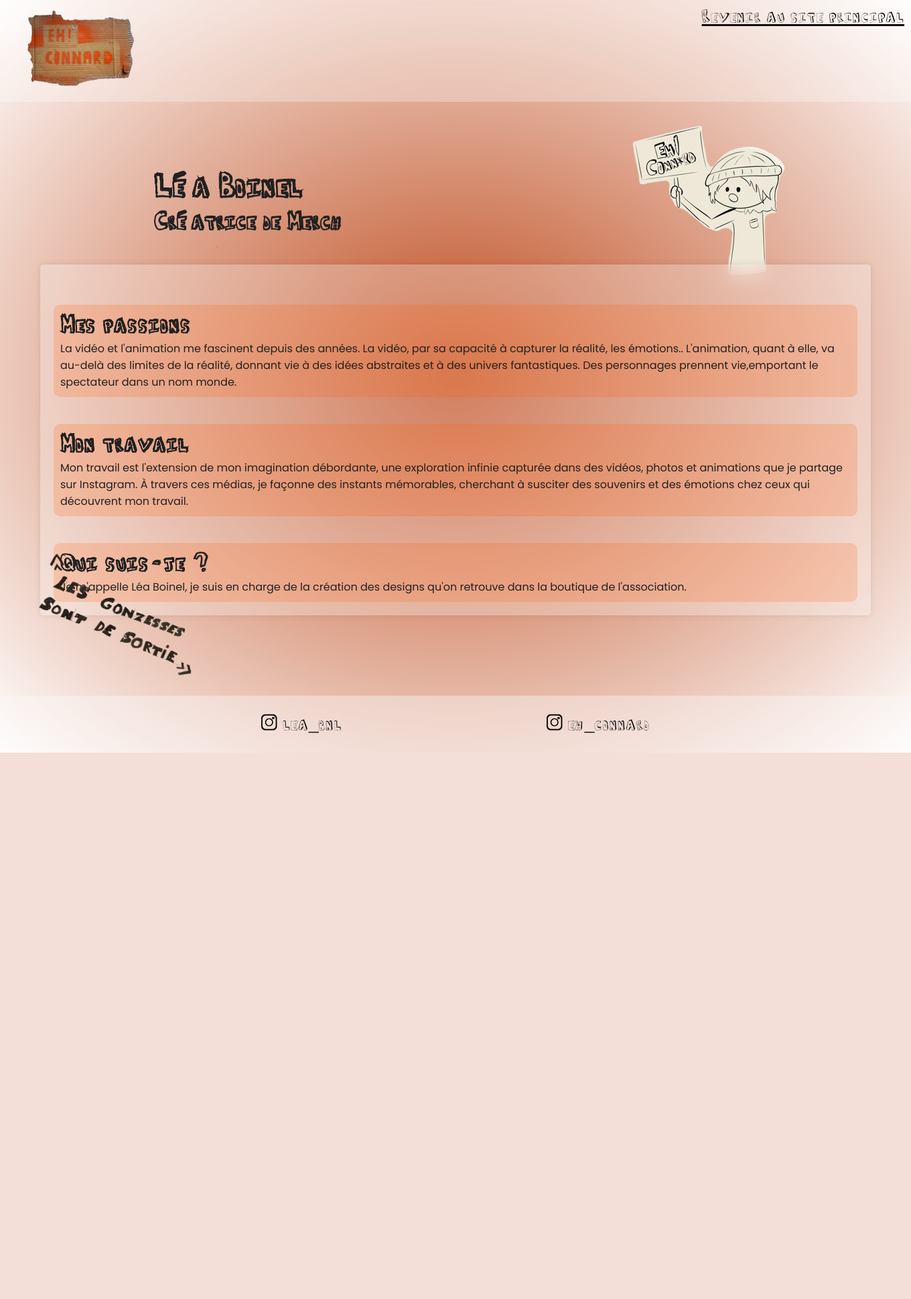
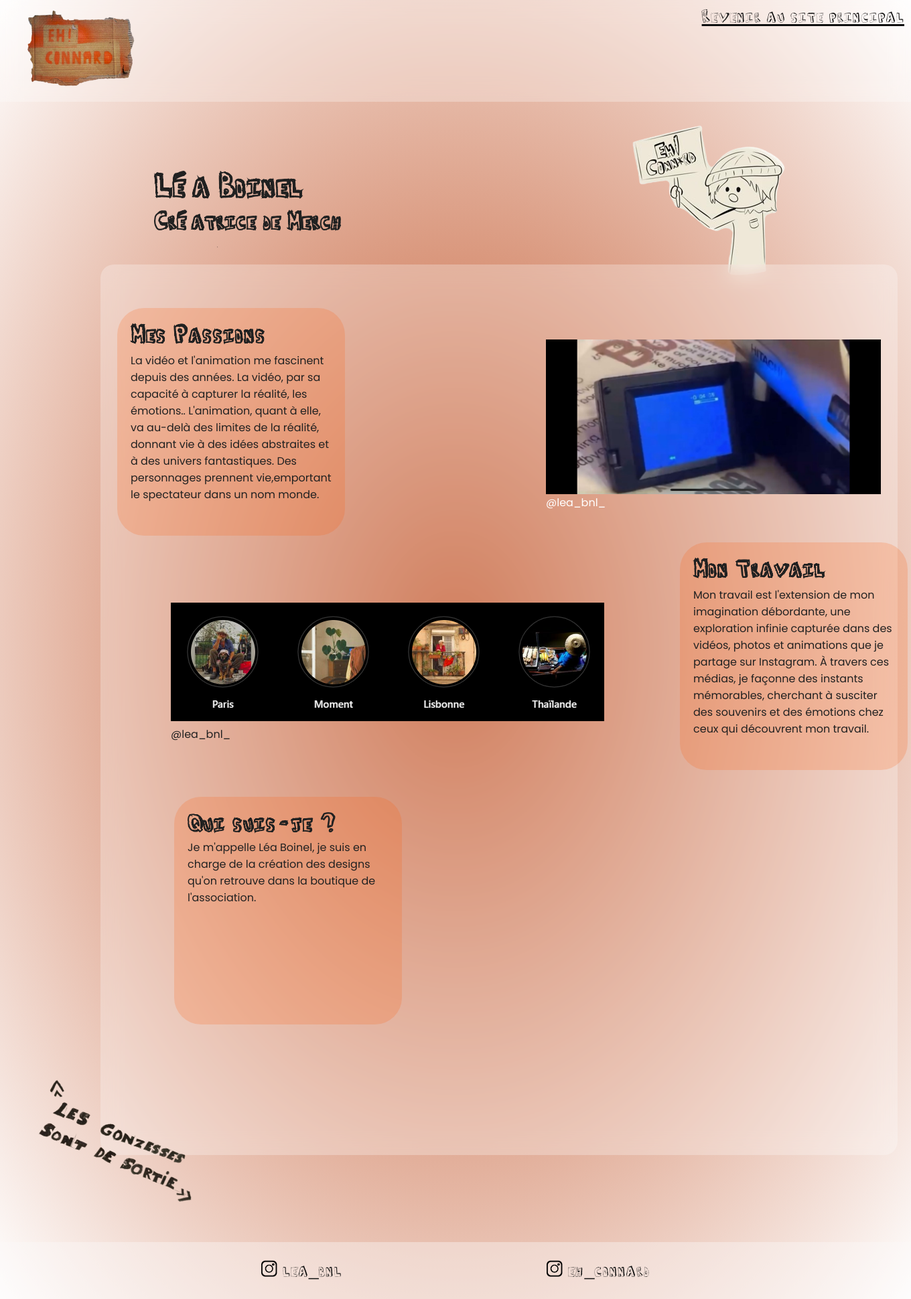
Before and after one commit to zephyst/SAE_Site_Web, a PHP site: page /ficheLea.php in a window 1360 px wide. Shown: the whole page at 67% size. Before the commit the page ends 1124 px from the top, so only its background shows below. Run offline with PHP 8.4, Linux system fonts and the light colour scheme.

Commit message:
on lache ap

```diff
--- a/ficheLea.php
+++ b/ficheLea.php
@@ -40,20 +40,29 @@
 
 
 
-        <div class="box">
-            <h3>Mes passions</h3>
+        <div class="box1">
+            <h3>Mes Passions</h3>
             <p>La vidéo et l'animation me fascinent depuis des années.
                 La vidéo, par sa capacité à capturer la réalité, les émotions..
                 L'animation, quant à elle, va au-delà des limites de la réalité, donnant vie à des idées abstraites et à des univers fantastiques. Des personnages prennent vie,emportant le spectateur dans un nom monde.
             </p>
+
         </div>
 
-        <div class="box">
-            <h3>Mon travail</h3>
+        <div id="camescope"
+         a href="https://www.instagram.com/p/CMsbrdDqBMzNyNydjdcd_jQxGXroMNSzWaxwtE0/"><img src="public/images/passions.jpg">@lea_bnl_</a>
+        </div>
+
+        <div class="box2">
+            <h3>Mon Travail</h3>
             <p>Mon travail est l'extension de mon imagination débordante, une exploration infinie capturée dans des vidéos, photos et animations que je partage sur Instagram. À travers ces médias, je façonne des instants mémorables, cherchant à susciter des souvenirs et des émotions chez ceux qui découvrent mon travail.</p>
         </div>
 
-        <div class="box">
+        <div id="story"
+         a href="https://www.instagram.com/stories/highlights/18016372444561241/"><img src="public/images/screenstoryune.png">@lea_bnl_</a>
+        </div>
+
+        <div class="box3">
             <h3>Qui suis-je ?</h3>
             <p>  Je m'appelle Léa Boinel, je suis en charge de la création des designs qu'on retrouve dans la boutique de l'association.</p>
         </div>
--- a/public/css/lea.css
+++ b/public/css/lea.css
@@ -21,6 +21,7 @@ body {
     padding: 0;
     box-sizing: border-box;
     background: radial-gradient(#BE4B1D 0%, #ffffff 100%);
+
 }
 
 header {
@@ -72,25 +73,107 @@ h3 {
 }
 
 .container {
+    display: flex;
+    align-items: center;
     position: relative;
     max-width: 1200px;
-    margin: 20px auto;
-    padding: 20px;
+    margin-left: 150px;
+    margin-right: 20px;
+    padding: 25px;
     backdrop-filter: blur(15px);
     background-color: rgba(255, 255, 255, 0.283);
-    border-radius: 5px;
-    box-shadow: 0 0 10px rgba(0, 0, 0, 0.1);
+    border-radius: 20px;
+
 
 }
 
-.box {
+.box1{
     margin-top: 40px;
     padding: 10px;
     background-color: #ff59002f;
-    border-radius: 10px;
+    border-radius: 40px;
     align-items: center;
+    width: 300px;
+    padding: 20px;
+    height: 300px;
+    margin-bottom: 900px;
+
 
 }
+
+.box1 p{
+    margin-top: 3px;
+    width: 300px;;
+    height: 300px;
+
+}
+
+#camescope{
+    display: flex;
+    flex-direction: column;
+    width:500px;
+    text-decoration: none;
+    color: white;
+    margin-bottom: 850px;
+    margin-left: 300px
+
+}
+
+#camescope:hover{
+    transform: scale(110%);
+    transition-duration: 0.5s;
+}
+
+
+.box2{
+    margin-top: 40px;
+    padding: 10px;
+    background-color: #ff59002f;
+    border-radius: 40px;
+    align-items: center;
+    width: 300px;
+    padding: 20px;
+    height: 300px;
+    margin-bottom: 200px;
+    margin-left: -300px;
+}
+
+.box2 p{
+    margin-top: 3px;
+    width: 300px;
+    height: 300px;
+}
+
+
+#story{
+    width: 5px;
+    height: 120px;
+    margin-left: -1100px;
+    margin-bottom: 200px;
+    border-radius: 40px;
+
+}
+
+#story:hover{
+    transform: scale(110%);
+    transition-duration: 0.5s;
+}
+
+
+.box3{
+    margin-top: 600px;
+    padding: 0px;
+    background-color: #ff59002f;
+    border-radius: 40px;
+    align-items: center;
+    width: 300px;
+    padding: 20px;
+    height: 300px;
+    margin-bottom: -0px;
+    margin-left: 0px;
+}
+
+
 
 .slogan{
     position: absolute;
@@ -103,7 +186,7 @@ h3 {
 footer {
     text-align: center;
     padding: 25px;
-    margin-top: 120px;
+    margin-top: 130px;
     background-color: #faf8f867;
     color: #fff;
     z-index: 2;
@@ -117,7 +200,7 @@ footer {
 
 }
 .social-icons a:hover {
-    color: rgb(228, 216, 216);
+    color: #BE4B1D;
 
 }
 
@@ -125,13 +208,6 @@ footer {
     height: 25px;
 }
 
-.nom_image2{
-
-}
 .image3{
     height: 25px;
 }
-
-.nom_image3{
-
-}
```
Also changed, not shown: public/images/passions.jpg (added), public/images/screenstoryune.png (added), 1 other file.
